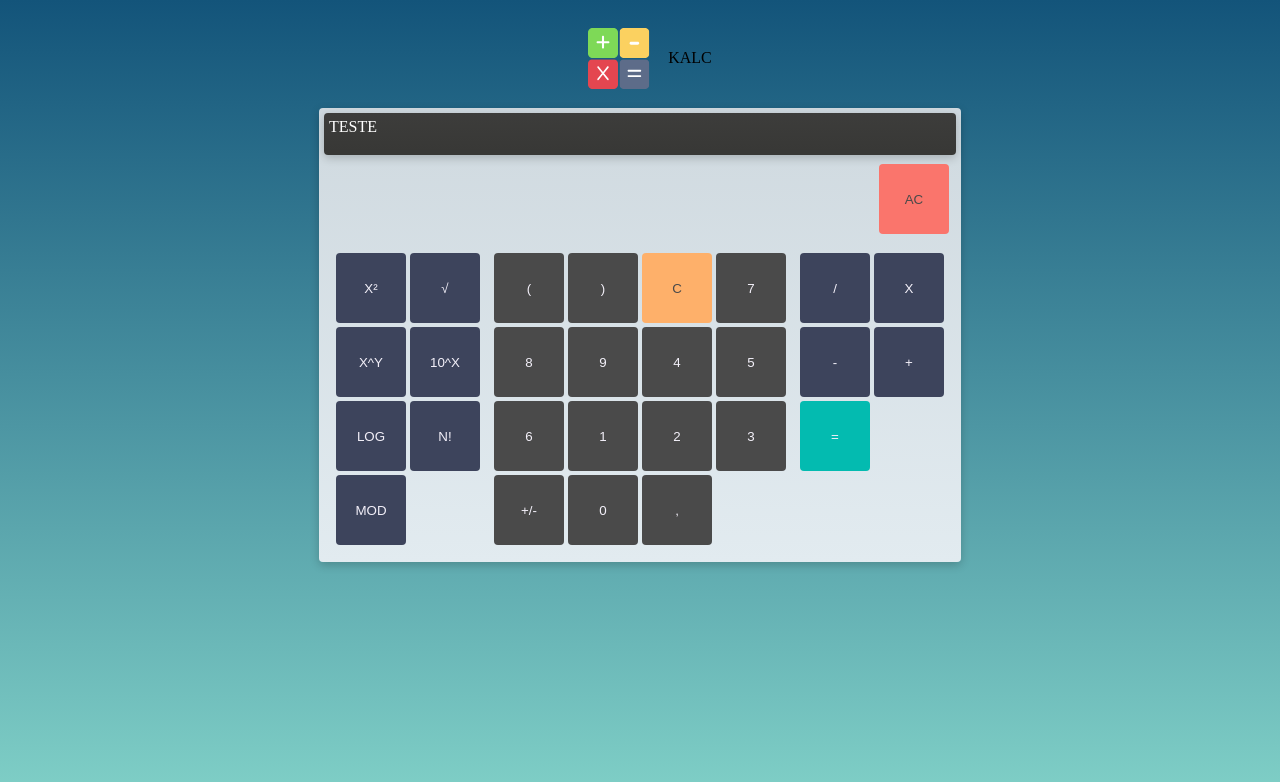
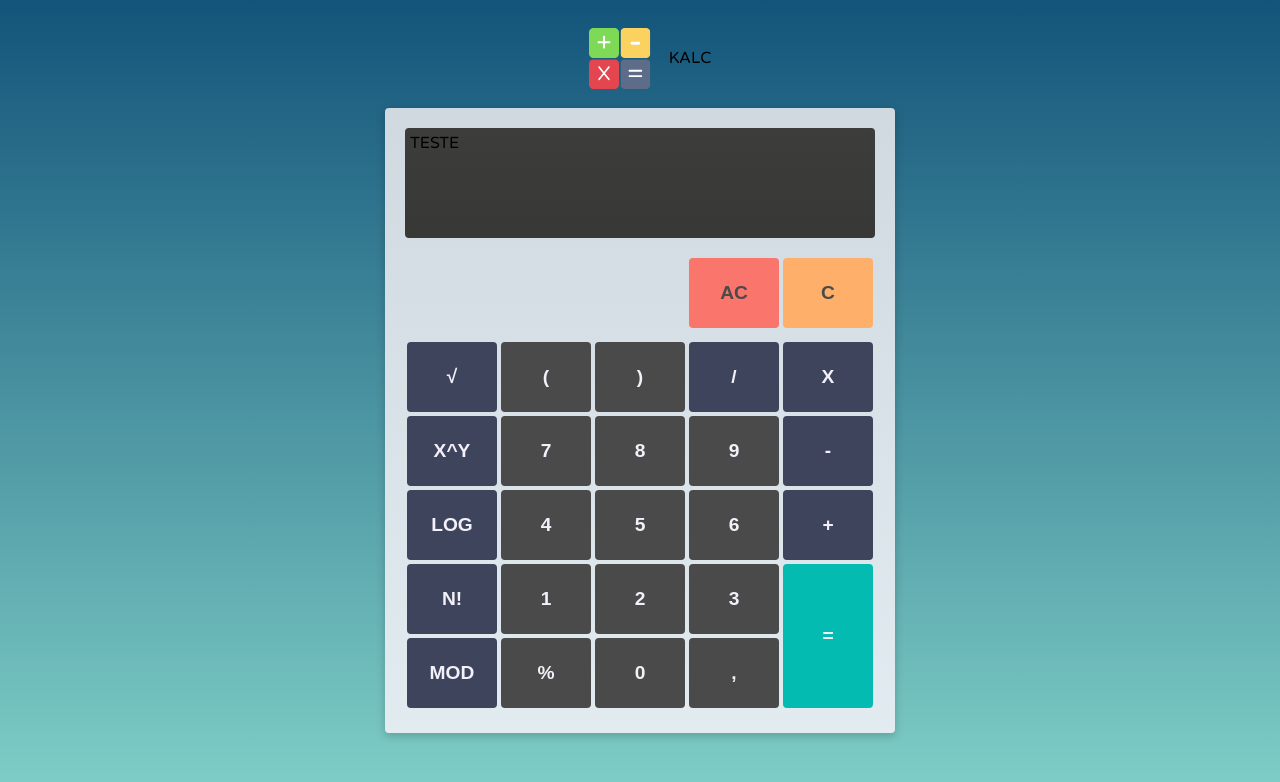
Before and after one commit to LFCavalcanti/kalc, a React (Vite) app: page / in a window 1280 px wide. Shown: the top 782 px of the page. Built offline with nearby package versions, Linux system fonts and the light colour scheme.

Commit message:
CSS changes to grid and buttons rearrangment

```diff
--- a/index.html
+++ b/index.html
@@ -4,10 +4,10 @@
     <meta charset="UTF-8" />
     <link rel="icon" type="image/svg+xml" href="/logo_kalc.svg" />
     <meta name="viewport" content="width=device-width, initial-scale=1.0" />
+    <script type="module" src="/src/main.tsx" defer></script>
     <title>KALC</title>
   </head>
   <body>
     <div id="root"></div>
-    <script type="module" src="/src/main.tsx"></script>
   </body>
 </html>
--- a/src/Kalc.module.scss
+++ b/src/Kalc.module.scss
@@ -2,18 +2,18 @@
     display: flex;
     margin-left: auto;
     margin-right: auto;
-    max-height: 100px;
+    width: 300px;
     align-items: center;
     justify-content: center;
 }
 
 .frame {
     background: linear-gradient(#cfd9df, #e2ebf0);
-    max-width: 50%;
-    min-width: 25rem;
-    min-height: 25rem;
-    display: flex;
-    flex-direction: column;
+    width: 500px;
+    height: 615px;
+    display: grid;
+    grid-template-columns: auto;
+    //gap: 3px;
     margin-left: auto;
     margin-right: auto;
     border-radius: 0.25rem;
--- a/src/components/BtnClear/BtnClear.module.scss
+++ b/src/components/BtnClear/BtnClear.module.scss
@@ -12,6 +12,8 @@ $border: 0;
     margin: $margin;
     padding: $padding;
     color: $grey-darkest;
+    font-size: $btnFontSize;
+    font-weight: $btnFontWeight;
     background-color: $orange-mid;
     min-height: $min-height;
     max-height: $max-height;
@@ -31,6 +33,8 @@ $border: 0;
     margin: $margin;
     padding: $padding;
     color: $grey-darkest;
+    font-size: $btnFontSize;
+    font-weight: $btnFontWeight;
     background-color: $magenta-dark;
     min-height: $min-height;
     max-height: $max-height;
--- a/src/components/BtnExec/BtnExec.module.scss
+++ b/src/components/BtnExec/BtnExec.module.scss
@@ -12,6 +12,8 @@ $border: 0;
     margin: $margin;
     padding: $padding;
     color: $grey-neutral;
+    font-size: $btnFontSize;
+    font-weight: $btnFontWeight;
     background-color: $green-dark;
     min-height: $min-height;
     max-height: $max-height;
@@ -19,6 +21,7 @@ $border: 0;
     max-width: $max-width;
     border-radius: $border-radius;
     border: $border;
+    grid-row: span 2;
 }
 .btnExec:hover {
     background-color: $green-mid;
--- a/src/components/BtnKeypad/BtnKeypad.module.scss
+++ b/src/components/BtnKeypad/BtnKeypad.module.scss
@@ -12,6 +12,8 @@ $border: 0;
     margin: $margin;
     padding: $padding;
     color: $grey-neutral;
+    font-size: $btnFontSize;
+    font-weight: $btnFontWeight;
     background-color: $blue-dark;
     min-height: $min-height;
     max-height: $max-height;
@@ -31,6 +33,8 @@ $border: 0;
     margin: $margin;
     padding: $padding;
     color: $grey-neutral;
+    font-size: $btnFontSize;
+    font-weight: $btnFontWeight;
     background-color: $grey-darkest;
     min-height: $min-height;
     max-height: $max-height;
--- a/src/components/DisplayTxt/DisplayTxt.module.scss
+++ b/src/components/DisplayTxt/DisplayTxt.module.scss
@@ -1,11 +1,8 @@
 .pannel {
-    display: block;
-    margin-bottom: 2px;
-    width: auto;
-    min-height: 2rem;
-    color: #FFFFFF;
+    display: box;
     background: linear-gradient(360deg,#383836 10%,#4a4a4a 360%);
     border-radius: 0.25rem;
-    box-shadow: 0 3px 10px rgb(0 0 0 / 0.2);
     padding: 5px;
+    margin: 15px 15px 0 15px;
+    height: 100px;
 }
--- a/src/components/Keypad/Keypad.module.scss
+++ b/src/components/Keypad/Keypad.module.scss
@@ -1,65 +1,38 @@
 @import "../../styleVariables.scss";
 $border-radius: 0.25rem;
 
-.keypad{
-    color: #FFFFFF;
-    display: flex;
-    flex-direction: row;
+.keypadFrame{
+    padding: 5px;
+    margin: 5px;
+    width: 480px;
+}
 
-}
-.clearBtn{
-    display: flex;
-    flex-direction: row-reverse;
+.toolBar{
+    display: grid;
+    grid-template-columns: 1fr 1fr 1fr 1fr 1fr;
     padding: 5px;
     //background: linear-gradient(360deg,#383836 10%,#4a4a4a 360%);
 }
+
+.errorDisplayer{
+    grid-column: span 3;
+}
+
+
 .buttons{
     display: flex;
-    flex-direction: row;
-    width: auto;
+    display: grid;
+    grid-template-columns: 1fr 1fr 1fr 1fr 1fr;
     padding: 5px;
     //background: linear-gradient(360deg,#383836 10%,#4a4a4a 360%);
 }
-.advop {
-    //background-color: chartreuse;
-    padding: 5px;
-    width: 25%;
-}
-.numbers {
-    //background-color: aqua;
-    padding: 5px;
-    width: 50%;
-}
-.operations {
-    //background-color: darkgreen;
-    padding: 5px;
-    width: 25%;
-}
 
-button {
+.errorMsg {
     margin: 2px;
     padding: 2px;
-    color: #FFFFFF;
-    background-color: #4a4a4a;
-    min-height: 50px;
-    max-height: 150px;
-    min-width: 50px;
-    max-width: 150px;
-    border: 0;
-}
-button:hover {
-    background-color: #918f8f;
-}
-button:active {
-    background-color: #c7c7c7;
-}
-
-.errorMsg {
-    margin: 5px;
-    padding: 5px;
     color: $blue-dark;
     background-color: $red-mid;
     border-radius: $border-radius;
-    min-width: 300px;
-    min-height: 50px;
+    //min-width: 300px;
+    min-height: 64px;
 }
--- a/src/components/Keypad/index.tsx
+++ b/src/components/Keypad/index.tsx
@@ -15,50 +15,48 @@ export default function Keypad(){
     }
 
     return(
-        <>
-            <div className={styles.clearBtn}>
-                <BtnClear text="AC" variant="ac"></BtnClear>
-                <div>
+        <div className={styles.keypadFrame}>
+
+            <div className={styles.toolBar}>
+                <div className={styles.errorDisplayer}>
                     {errorMessage && <p className={styles.errorMsg}>{errorMessage}</p>}
                 </div>
+                <BtnClear text="AC" variant="ac"></BtnClear>
+                <BtnClear text="C"></BtnClear>
             </div>
 
             <div className={styles.buttons}>
-                <div className={styles.advop}>
-                    <BtnKeypad text="X²" variant="op"></BtnKeypad>
-                    <BtnKeypad text="&#8730;" variant='op'></BtnKeypad>
-                    <BtnKeypad text="X^Y" variant='op'></BtnKeypad>
-                    <BtnKeypad text="10^X" variant='op'></BtnKeypad>
-                    <BtnKeypad text="LOG" variant='op'></BtnKeypad>
-                    <BtnKeypad text="N!" variant='op'></BtnKeypad>
-                    <BtnKeypad text="MOD" variant='op'></BtnKeypad>
-                </div>
-                <div className={styles.numbers}>
-                    <BtnKeypad text="("></BtnKeypad>
-                    <BtnKeypad text=")"></BtnKeypad>
-                    <BtnClear text="C"></BtnClear>
-                    <BtnKeypad text="7"></BtnKeypad>
-                    <BtnKeypad text="8"></BtnKeypad>
-                    <BtnKeypad text="9"></BtnKeypad>
-                    <BtnKeypad text="4"></BtnKeypad>
-                    <BtnKeypad text="5"></BtnKeypad>
-                    <BtnKeypad text="6"></BtnKeypad>
-                    <BtnKeypad text="1"></BtnKeypad>
-                    <BtnKeypad text="2"></BtnKeypad>
-                    <BtnKeypad text="3"></BtnKeypad>
-                    <BtnKeypad text="+/-"></BtnKeypad>
-                    <BtnKeypad text="0"></BtnKeypad>
-                    <BtnKeypad text=","></BtnKeypad>
-                </div>
-                <div className={styles.operations}>
-                    <BtnKeypad text="/" variant="op"></BtnKeypad>
-                    <BtnKeypad text="X" variant="op"></BtnKeypad>
-                    <BtnKeypad text="-" variant="op"></BtnKeypad>
-                    <BtnKeypad text="+" variant="op"></BtnKeypad>
-                    <BtnExec text="=" onClick={calculate}></BtnExec>
-                </div>
+
+                <BtnKeypad text="&#8730;" variant='op'></BtnKeypad>
+                <BtnKeypad text="("></BtnKeypad>
+                <BtnKeypad text=")"></BtnKeypad>
+                <BtnKeypad text="/" variant="op"></BtnKeypad>
+                <BtnKeypad text="X" variant="op"></BtnKeypad>
+
+                <BtnKeypad text="X^Y" variant='op'></BtnKeypad>
+                <BtnKeypad text="7"></BtnKeypad>
+                <BtnKeypad text="8"></BtnKeypad>
+                <BtnKeypad text="9"></BtnKeypad>
+                <BtnKeypad text="-" variant="op"></BtnKeypad>
+
+                <BtnKeypad text="LOG" variant='op'></BtnKeypad>
+                <BtnKeypad text="4"></BtnKeypad>
+                <BtnKeypad text="5"></BtnKeypad>
+                <BtnKeypad text="6"></BtnKeypad>
+                <BtnKeypad text="+" variant="op"></BtnKeypad>
+
+                <BtnKeypad text="N!" variant='op'></BtnKeypad>
+                <BtnKeypad text="1"></BtnKeypad>
+                <BtnKeypad text="2"></BtnKeypad>
+                <BtnKeypad text="3"></BtnKeypad>
+                <BtnExec text="=" onClick={calculate}></BtnExec>
+
+                <BtnKeypad text="MOD" variant='op'></BtnKeypad>
+                <BtnKeypad text="%"></BtnKeypad>
+                <BtnKeypad text="0"></BtnKeypad>
+                <BtnKeypad text=","></BtnKeypad>
             </div>
-        </>
+        </div>
 
     )
 }
--- a/src/index.module.scss
+++ b/src/index.module.scss
@@ -1,7 +1,9 @@
 @import "./src/styleVariables.scss";
+@import url('https://fonts.googleapis.com/css2?family=Varela+Round&display=swap');
 
 html {
     height: 100%;
+    font-family: 'Varela Round', sans-serif;
 }
 
 body {
--- a/src/styleVariables.scss
+++ b/src/styleVariables.scss
@@ -15,3 +15,5 @@ $beige-light: #FBF6F3;
 $green-light: #E2F8F0;
 $green-mid: #50DEBC;
 $green-dark: #03BBB0;
+$btnFontSize: 1.2em;
+$btnFontWeight: 600;
```
